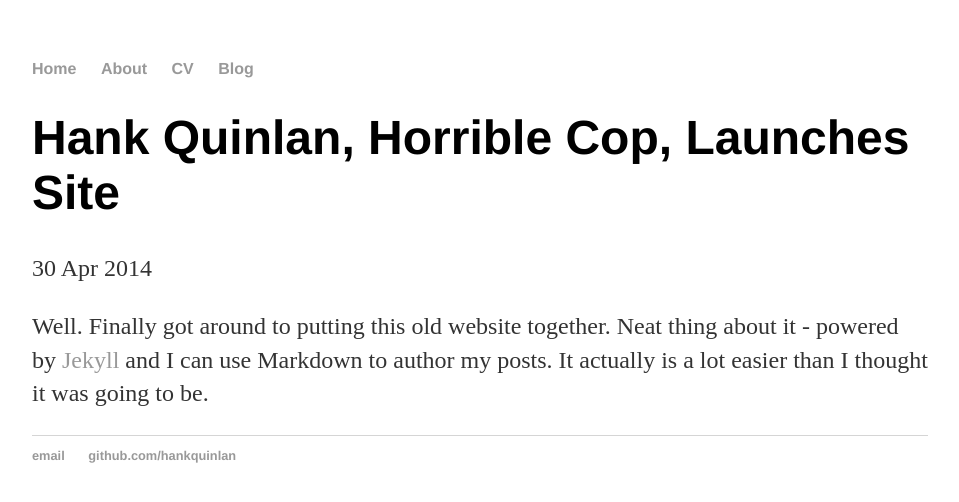
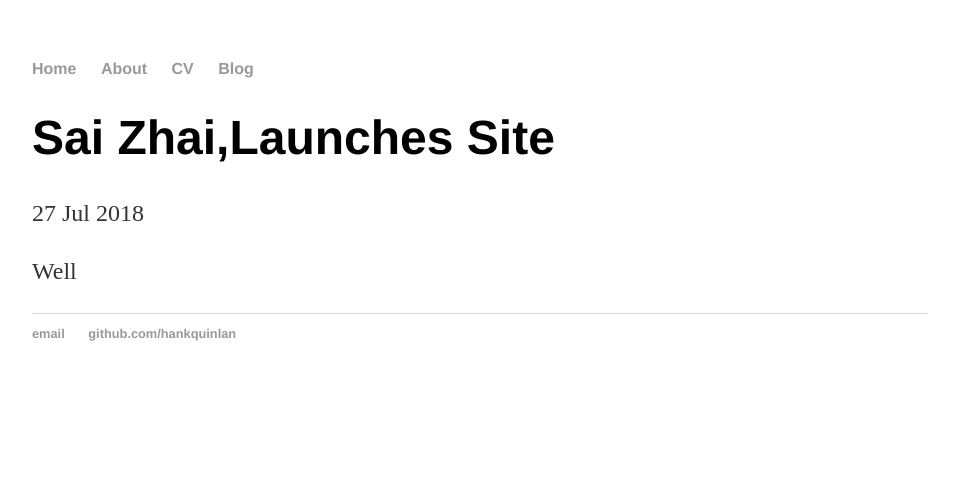
Before and after one commit to zsash/zsash.github.io, a Jekyll site: the page built from _posts/2014-04-30-hank-quinlan-site-launched.md, in a window 1280 px wide. Shown: the top 502 px of the page, without its empty margins (160-1119 px from the left). Built offline with Jekyll 4.4.1, drawn with Linux system fonts in a browser that asks for light colours.

Commit message:
Update 2014-04-30-hank-quinlan-site-launched.md

```diff
--- a/_posts/2014-04-30-hank-quinlan-site-launched.md
+++ b/_posts/2014-04-30-hank-quinlan-site-launched.md
@@ -1,7 +1,7 @@
 ---
 layout: post
-title: "Hank Quinlan, Horrible Cop, Launches Site"
-date: 2014-04-30
+title: "Sai Zhai,Launches Site"
+date: 2018-07-27
 ---
 
-Well. Finally got around to putting this old website together. Neat thing about it - powered by [Jekyll](http://jekyllrb.com) and I can use Markdown to author my posts. It actually is a lot easier than I thought it was going to be.
+Well
```
